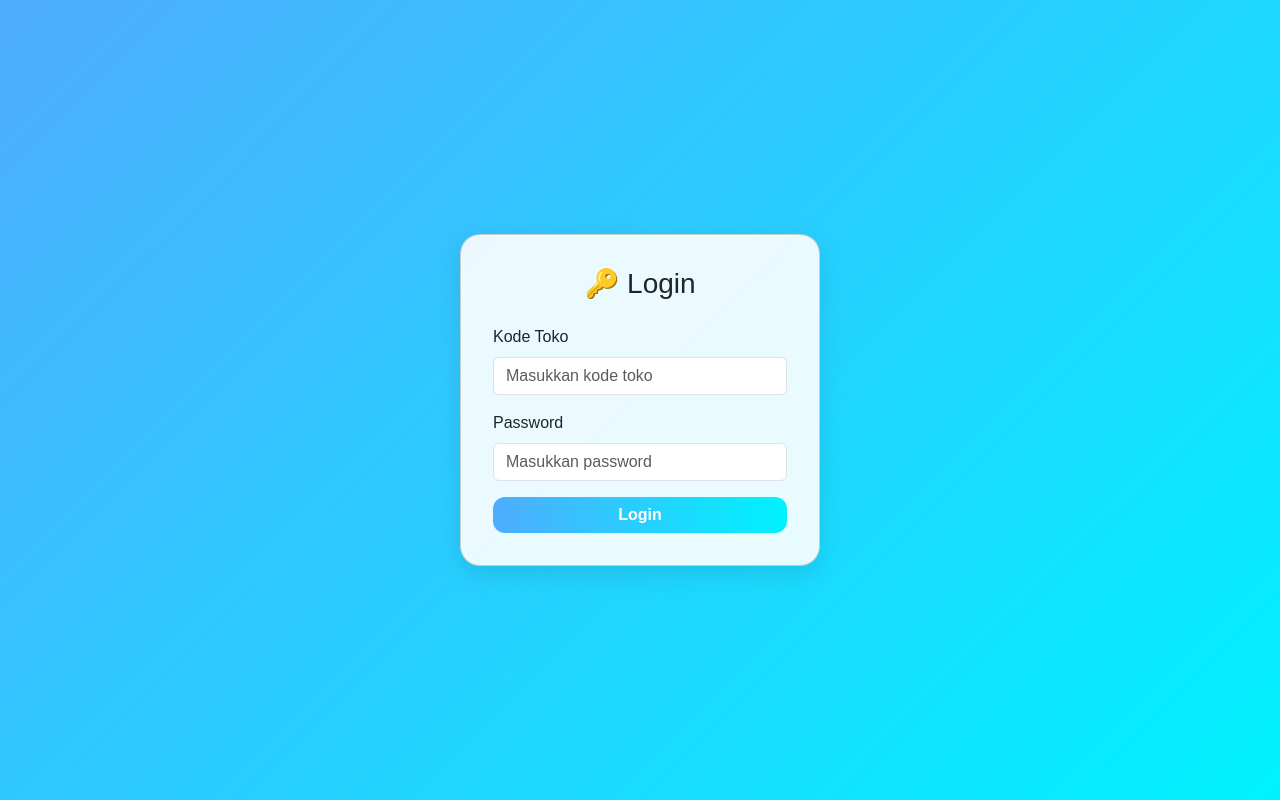
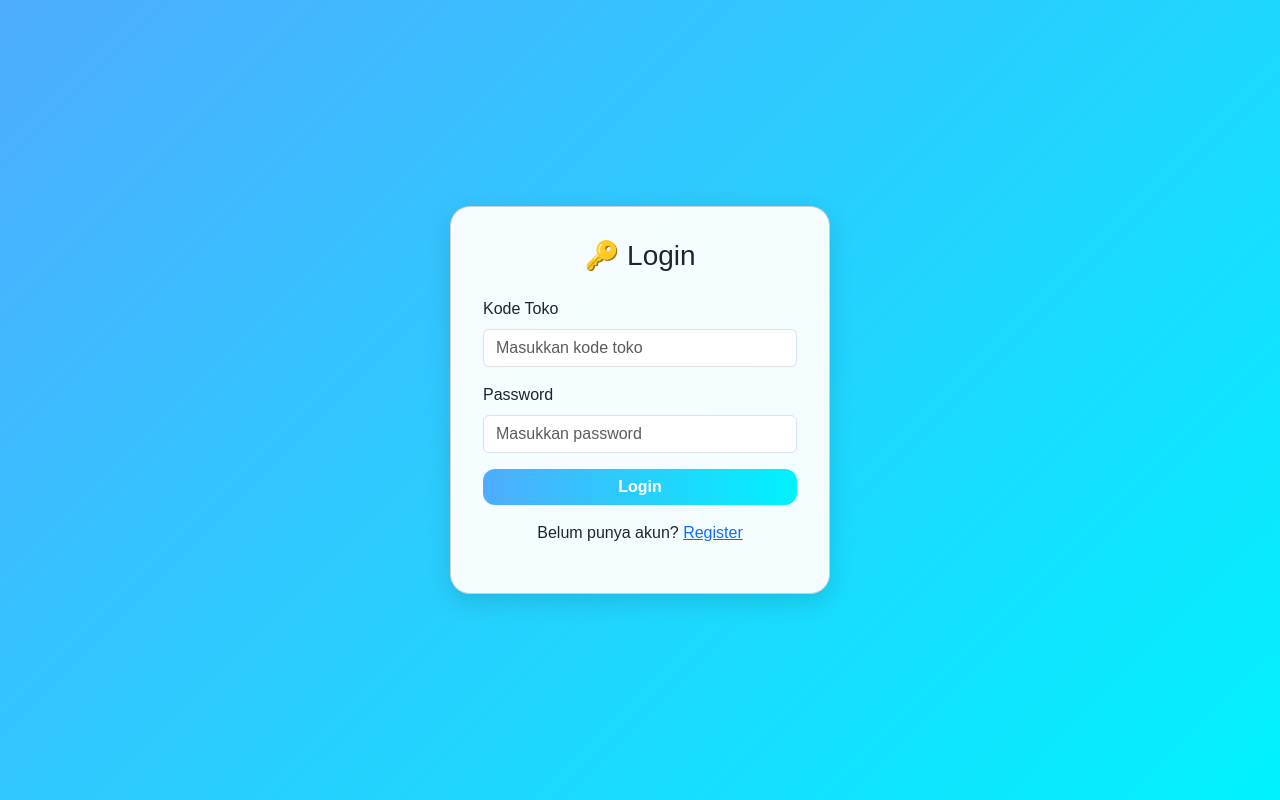
Before and after one commit to xnxxdhooomrzkyyy/bot-telegram, a Flask app: page / in a window 1280 px wide. Run offline with Flask 3, Linux system fonts and the light colour scheme.

Commit message:
Update login.html

```diff
--- a/templates/login.html
+++ b/templates/login.html
@@ -15,10 +15,10 @@
       align-items: center;
     }
     .card {
-      background: rgba(255, 255, 255, 0.9);
+      background: rgba(255, 255, 255, 0.95);
       border-radius: 20px;
-      box-shadow: 0 8px 25px rgba(0,0,0,0.1);
-      max-width: 360px;
+      box-shadow: 0 8px 25px rgba(0,0,0,0.12);
+      max-width: 380px;
       padding: 2rem;
       width: 100%;
       animation: fadeIn 0.8s ease-in-out;
@@ -35,7 +35,7 @@
       transition: 0.3s;
     }
     .btn-primary:hover {
-      transform: scale(1.02);
+      transform: scale(1.03);
       opacity: 0.95;
     }
   </style>
@@ -67,6 +67,10 @@
       </div>
       <button type="submit" class="btn btn-primary w-100">Login</button>
     </form>
+
+    <p class="text-center mt-3">
+      Belum punya akun? <a href="{{ url_for('register') }}">Register</a>
+    </p>
   </div>
 
   <script src="https://cdn.jsdelivr.net/npm/bootstrap@5.3.0/dist/js/bootstrap.bundle.min.js"></script>
```
